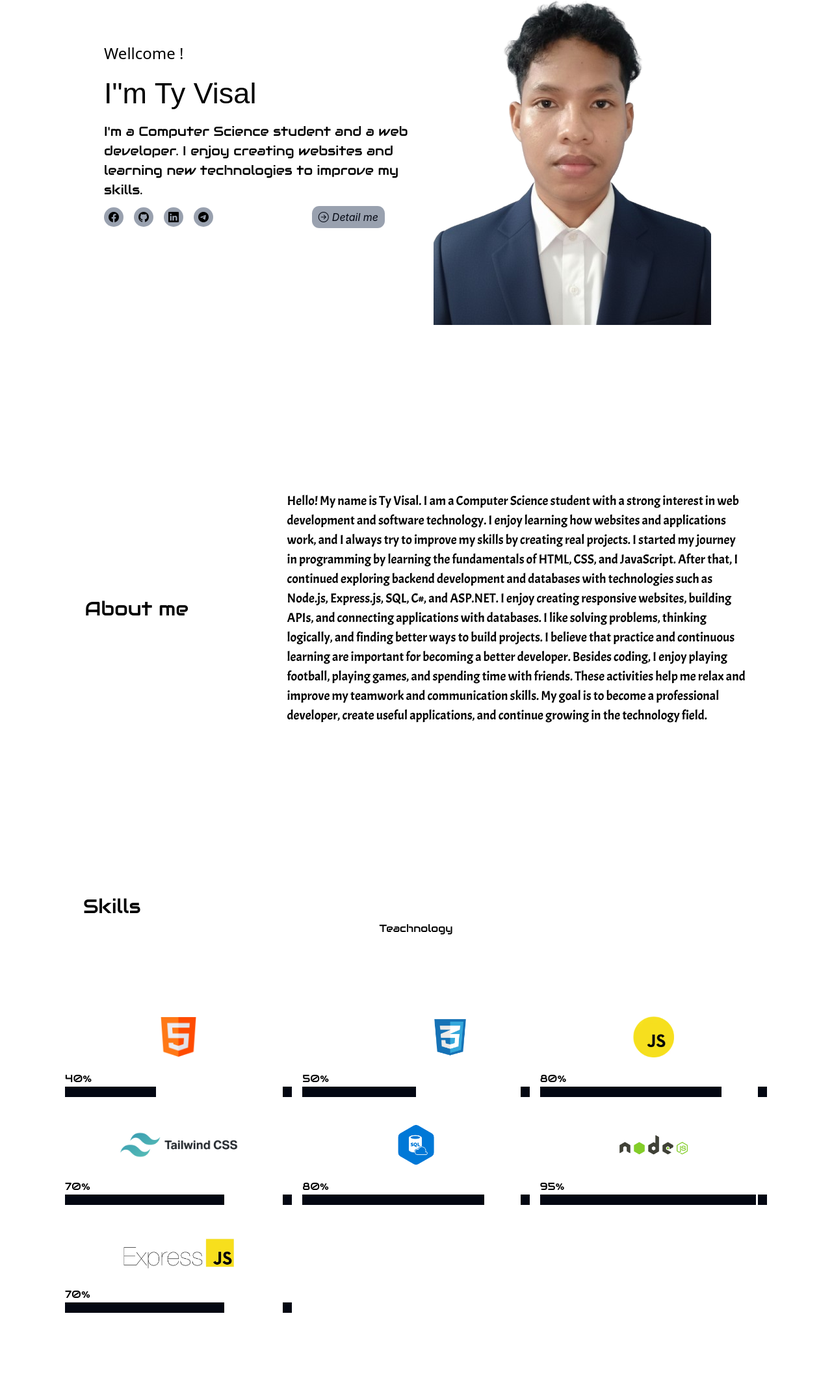
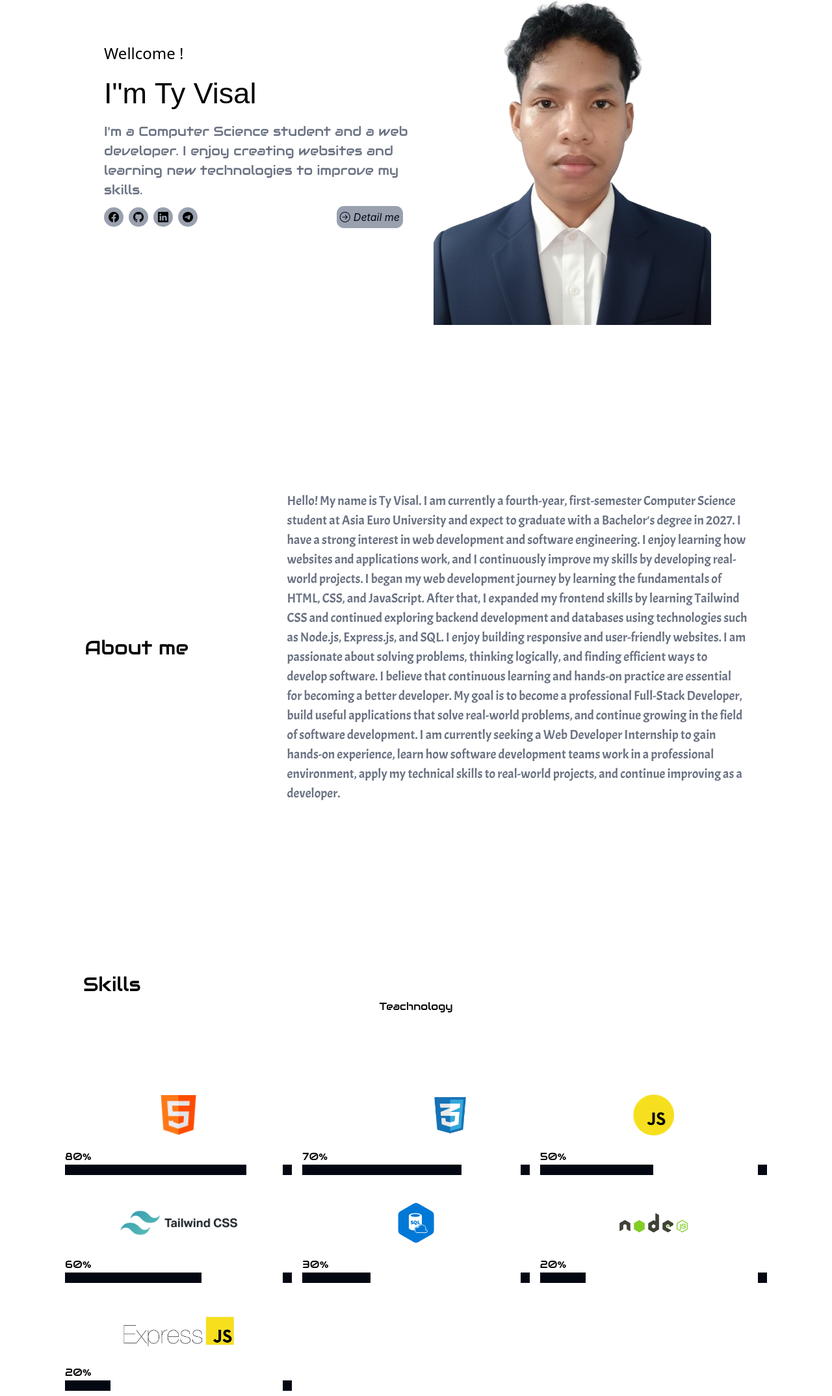
Before and after one commit to TyVisal/TY-VISAL-PORFOLIO-WEBSITE, a website built with Vite: page index.html in a window 1280 px wide. Shown: the part 185-2333 px from the top of the page at 65% size. Built offline with nearby package versions, Linux system fonts and the light colour scheme; a web font is replaced by a local one.

Commit message:
Update something

```diff
--- a/index.html
+++ b/index.html
@@ -45,9 +45,10 @@
     </nav>
     <div
       id="nav-2-2"
-      class="top-[8vh] w-[100%] flex justify-center items-center fixed bg-white h-[5vh]"
+      class="top-[8vh] w-[100%] flex justify-center items-center fixed bg-white h-[5vh] z-50"
     >
       <ul
+        id="nav-2-2-hover"
         class="flex flex-row gap-[0.9rem] font-audiowide text-[10px] sm:text-[15px]"
       >
         <li class="cursor-pointer"><a href="#home">HOME</a></li>
@@ -64,14 +65,23 @@
       class="mt-[200px] w-[100%] flex flex-col px-[40px]"
     >
       <div id="homepage-childone-1" class="flex flex-col gap-[0.6rem]">
-        <div class="font-frijole lg:text-[24px]">Wellcome <span>!</span></div>
-        <div class="font-notable text-[30px] lg:text-[45px]">I"m Ty Visal</div>
-        <div class="font-audiowide lg:text-[20px]">
+        <div class="summary-text-mainitem font-frijole lg:text-[24px]">
+          Wellcome <span>!</span>
+        </div>
+        <div
+          class="summary-text-mainitem font-notable text-[30px] lg:text-[45px]"
+        >
+          I"m Ty Visal
+        </div>
+        <div
+          id="summary-text-main"
+          class="summary-text-mainitem font-audiowide lg:text-[20px] text-gray-500"
+        >
           I'm a Computer Science student and a web developer. I enjoy creating
           websites and learning new technologies to improve my skills.
         </div>
         <div class="flex justify-between items-center">
-          <div class="flex gap-[1rem]">
+          <div id="link-on-main" class="flex gap-[0.5rem]">
             <div
               class="bg-gray-400 w-[30px] h-[30px] rounded-[50%] flex justify-center items-center cursor-pointer"
             >
@@ -108,7 +118,8 @@
             </div>
           </div>
           <button
-            class="bg-gray-400 text-gray-950 px-[10px] py-[5px] rounded-[0.7rem] mr-[10%] flex justify-center items-center cursor-pointer"
+            id="btn-detail"
+            class="bg-gray-400 text-gray-950 px-[5px] py-[5px] rounded-[0.7rem] mr-[10px] flex justify-center items-center cursor-pointer"
           >
             <a href="#about"
               ><i
@@ -135,22 +146,27 @@
       <div id="aboute-me-child-one" class="ml-[-5%] font-audiowide text-[30px]">
         About me
       </div>
-      <div id="about-me-child-two" class="font-acme text-[20px]">
-        Hello! My name is Ty Visal. I am a Computer Science student with a
-        strong interest in web development and software technology. I enjoy
-        learning how websites and applications work, and I always try to improve
-        my skills by creating real projects. I started my journey in programming
-        by learning the fundamentals of HTML, CSS, and JavaScript. After that, I
-        continued exploring backend development and databases with technologies
-        such as Node.js, Express.js, SQL, C#, and ASP.NET. I enjoy creating
-        responsive websites, building APIs, and connecting applications with
-        databases. I like solving problems, thinking logically, and finding
-        better ways to build projects. I believe that practice and continuous
-        learning are important for becoming a better developer. Besides coding,
-        I enjoy playing football, playing games, and spending time with friends.
-        These activities help me relax and improve my teamwork and communication
-        skills. My goal is to become a professional developer, create useful
-        applications, and continue growing in the technology field.
+      <div id="about-me-child-two" class="font-acme text-[20px] text-gray-500">
+        Hello! My name is Ty Visal. I am currently a fourth-year, first-semester
+        Computer Science student at Asia Euro University and expect to graduate
+        with a Bachelor's degree in 2027. I have a strong interest in web
+        development and software engineering. I enjoy learning how websites and
+        applications work, and I continuously improve my skills by developing
+        real-world projects. I began my web development journey by learning the
+        fundamentals of HTML, CSS, and JavaScript. After that, I expanded my
+        frontend skills by learning Tailwind CSS and continued exploring backend
+        development and databases using technologies such as Node.js,
+        Express.js, and SQL. I enjoy building responsive and user-friendly
+        websites. I am passionate about solving problems, thinking logically,
+        and finding efficient ways to develop software. I believe that
+        continuous learning and hands-on practice are essential for becoming a
+        better developer. My goal is to become a professional Full-Stack
+        Developer, build useful applications that solve real-world problems, and
+        continue growing in the field of software development. I am currently
+        seeking a Web Developer Internship to gain hands-on experience, learn
+        how software development teams work in a professional environment, apply
+        my technical skills to real-world projects, and continue improving as a
+        developer.
       </div>
     </div>
     <!-- ================================== -->
@@ -172,12 +188,12 @@
               alt=""
             />
           </div>
-          <div class="font-audiowide">40%</div>
+          <div class="font-audiowide">80%</div>
           <div
             id="tc-double-child"
             class="flex flex-row justify-between items-center"
           >
-            <div class="w-[40%] h-[2vh] bg-gray-950"></div>
+            <div class="w-[80%] h-[2vh] bg-gray-950"></div>
             <div class="w-[4%] h-[2vh] bg-gray-950"></div>
           </div>
         </div>
@@ -191,12 +207,12 @@
               alt=""
             />
           </div>
-          <div class="font-audiowide">50%</div>
+          <div class="font-audiowide">70%</div>
           <div
             id="tc-double-child"
             class="flex flex-row justify-between items-center"
           >
-            <div class="w-[50%] h-[2vh] bg-gray-950"></div>
+            <div class="w-[70%] h-[2vh] bg-gray-950"></div>
             <div class="w-[4%] h-[2vh] bg-gray-950"></div>
           </div>
         </div>
@@ -210,12 +226,12 @@
               alt=""
             />
           </div>
-          <div class="font-audiowide">80%</div>
+          <div class="font-audiowide">50%</div>
           <div
             id="tc-double-child"
             class="flex flex-row justify-between items-center"
           >
-            <div class="w-[80%] h-[2vh] bg-gray-950"></div>
+            <div class="w-[50%] h-[2vh] bg-gray-950"></div>
             <div class="w-[4%] h-[2vh] bg-gray-950"></div>
           </div>
         </div>
@@ -227,9 +243,9 @@
               alt=""
             />
           </div>
-          <div class="font-audiowide">70%</div>
+          <div class="font-audiowide">60%</div>
           <div id="tc-double-child" class="flex flex-row justify-between">
-            <div class="w-[70%] h-[2vh] bg-gray-950"></div>
+            <div class="w-[60%] h-[2vh] bg-gray-950"></div>
             <div class="w-[4%] h-[2vh] bg-gray-950"></div>
           </div>
         </div>
@@ -241,12 +257,12 @@
               alt=""
             />
           </div>
-          <div class="font-audiowide">80%</div>
+          <div class="font-audiowide">30%</div>
           <div
             id="tc-double-child"
             class="flex flex-row justify-between items-center"
           >
-            <div class="w-[80%] h-[2vh] bg-gray-950"></div>
+            <div class="w-[30%] h-[2vh] bg-gray-950"></div>
             <div class="w-[4%] h-[2vh] bg-gray-950"></div>
           </div>
         </div>
@@ -258,12 +274,12 @@
               alt=""
             />
           </div>
-          <div class="font-audiowide">95%</div>
+          <div class="font-audiowide">20%</div>
           <div
             id="tc-double-child"
             class="flex flex-row justify-between items-center"
           >
-            <div class="w-[95%] h-[2vh] bg-gray-950"></div>
+            <div class="w-[20%] h-[2vh] bg-gray-950"></div>
             <div class="w-[4%] h-[2vh] bg-gray-950"></div>
           </div>
         </div>
@@ -277,9 +293,9 @@
               alt=""
             />
           </div>
-          <div class="font-audiowide">70%</div>
+          <div class="font-audiowide">20%</div>
           <div class="flex flex-row justify-between items-center">
-            <div id="tc-double-child" class="w-[70%] h-[2vh] bg-gray-950"></div>
+            <div id="tc-double-child" class="w-[20%] h-[2vh] bg-gray-950"></div>
             <div id="tc-double-child" class="w-[4%] h-[2vh] bg-gray-950"></div>
           </div>
         </div>
@@ -459,11 +475,14 @@
           class="item item1 w-full h-full cursor-pointer relative w-full h-full flex justify-center items-center"
         >
           <div class="w-full h-full overflow-hidden">
-            <a href="https://shadowty001.github.io/webshop/" target="_blank">
+            <a
+              href="https://tyvisal.github.io/AEU-static-website/"
+              target="_blank"
+            >
               <img
                 id="img-project"
                 class="w-full h-full object-cover"
-                src="src/assets/projects/image.png"
+                src="src/assets/projects/2.png"
                 alt=""
             /></a>
           </div>
@@ -480,12 +499,14 @@
           class="item item2 cursor-pointer relative w-full h-full flex justify-center items-center"
         >
           <div class="w-full h-full overflow-hidden">
+            <a href=" https://tyvisal.github.io/task-timer/" target="_blank">
               <img
                 id="img-project"
                 class="w-full h-full object-cover"
-              src="src/assets/projects/image copy 2.png"
+                src="src/assets/projects/3.png"
                 alt=""
               />
+            </a>
           </div>
           <i
             id="ey-e-two"
@@ -499,12 +520,14 @@
           class="item item3 cursor-pointer relative w-full h-full flex justify-center items-center"
         >
           <div class="w-full h-full overflow-hidden">
+            <a href="https://tyvisal.github.io/color-switcher/" target="_blank">
               <img
                 id="img-project"
                 class="w-full h-full object-cover"
-              src="src/assets/projects/1.png"
+                src="src/assets/projects/4.png"
                 alt=""
               />
+            </a>
           </div>
           <i
             id="ey-e-two"
@@ -518,12 +541,14 @@
           class="item item4 cursor-pointer relative w-full h-full flex justify-center items-center"
         >
           <div class="w-full h-full overflow-hidden">
+            <a href="https://tyvisal.github.io/simple-counter/" target="_blank">
               <img
                 id="img-project"
                 class="w-full h-full object-cover"
-              src="src/assets/projects/image copy 5.png"
+                src="src/assets/projects/5.png"
                 alt=""
               />
+            </a>
           </div>
           <i
             id="ey-e-two"
@@ -566,7 +591,7 @@
         <div class="flex flex-col gap-[1rem]">
           <div class="flex flex-col gap-[0.3rem]">
             <div class="font-rubik-mono-one text-[30px]">TY-VISAL</div>
-            <div class="font-grenze md:text-[17px]">
+            <div class="font-grenze md:text-[17px] xl:text-[20px]">
               Building modern, responsive, and user-friendly websites with clean
               code and creative solutions. Available for freelance & full-time
               opportunities.
@@ -593,7 +618,7 @@
         <div class="flex flex-col gap-[1rem] sm:flex-row sm:gap-[5rem]">
           <div class="flex flex-col gap-[0.5rem]">
             <div class="font-audiowide md:text-[20px]">Navigate</div>
-            <div class="font-grenze md:text-[17px]">
+            <div id="footer-navigat-hover" class="font-grenze md:text-[17px]">
               <div class="cursor-pointer"><a href="#home">Home</a></div>
               <div class="cursor-pointer"><a href="#about">About</a></div>
               <div class="cursor-pointer"><a href="#skills">Skill</a></div>
--- a/src/style.css
+++ b/src/style.css
@@ -17,11 +17,26 @@ html {
   scroll-behavior: smooth;
 }
 /* =========== */
+
+@media (min-width: 530px) {
+  .summary-text-mainitem {
+    padding-right: 100px;
+  }
+  #btn-detail {
+    margin-right: 100px;
+  }
+}
 @media (min-width: 800px) {
   #skill-teachnology {
     display: grid;
     grid-template-columns: repeat(3, 1fr);
     grid-template-rows: repeat(3, 150px);
+  }
+  .summary-text-mainitem {
+    padding-right: 0px;
+  }
+  #btn-detail {
+    margin-right: 20px;
   }
 }
 
@@ -129,3 +144,21 @@ body.light-on #main-projects-child-two {
   background-color: rgb(121, 115, 115);
   color: black;
 }
+#nav-2-2-hover li:hover {
+  color: gray;
+}
+
+#nav-2-1 li:hover {
+  color: gray;
+}
+
+#btn-detail:hover {
+  background-color: rgb(86, 85, 90);
+  color: whitesmoke;
+}
+#link-on-main div:hover {
+  background-color: rgb(161, 155, 155);
+}
+#footer-navigat-hover div a:hover {
+  color: gray;
+}
--- a/vite.config.js
+++ b/vite.config.js
@@ -3,4 +3,5 @@ import tailwindcss from "@tailwindcss/vite";
 
 export default defineConfig({
   plugins: [tailwindcss()],
+  base: "/TY-VISAL-PORFOLIO-WEBSITE/",
 });
```
Also changed, not shown: src/assets/projects/2.png (added), src/assets/projects/3.png (added), src/assets/projects/4.png (added), src/assets/projects/5.png (added). Lines whose indentation alone changed are shown as unchanged.
